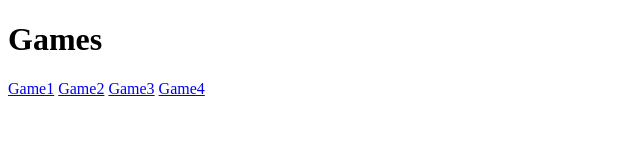
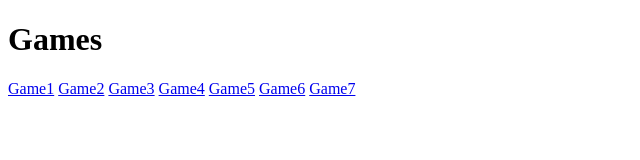
Before and after one commit to GanievaSabina202/Games, a plain HTML site: page index.html in a window 1280 px wide. Shown: the whole page, without its empty margins (0-640 px from the left). Drawn offline with Linux system fonts and the light colour scheme.

Commit message:
indexlink

```diff
--- a/index.html
+++ b/index.html
@@ -12,5 +12,8 @@
     <a href="./game2/">Game2</a>
     <a href="./game3/">Game3</a>
     <a href="./game4/">Game4</a>
+    <a href="./game5/">Game5</a>
+    <a href="./game6/">Game6</a>
+    <a href="./game7/">Game7</a>
 </body>
 </html>
```
